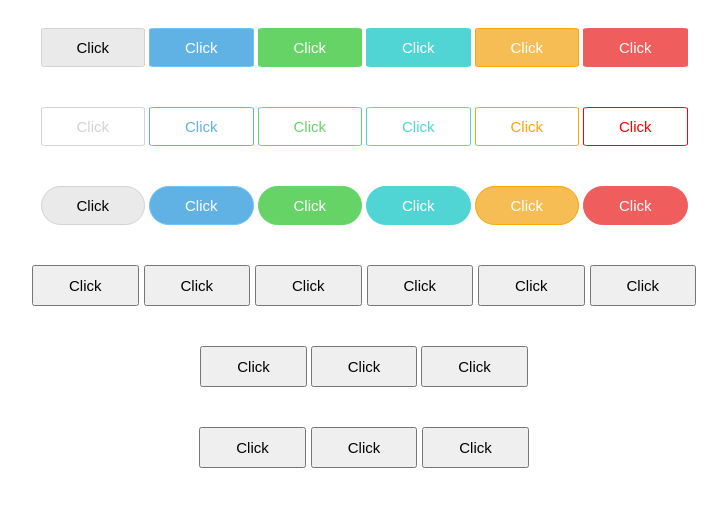
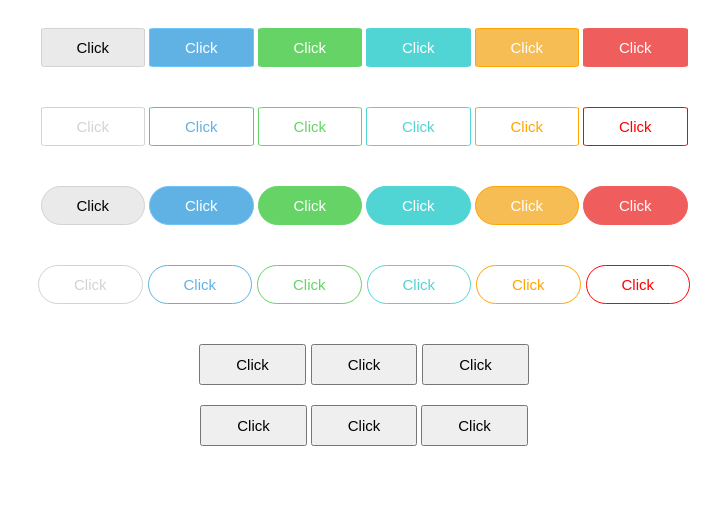
Before and after one commit to JackDev21/PreBootcamp_ISDICODERS, a website: page CSS/Tema_7_CSS/Ejercicio_01/Ejercicio_01.html in a window 1280 px wide. Shown: the whole page, without its empty margins (276-1003 px from the left). Drawn offline with Linux system fonts and the light colour scheme; files that its build step writes are made by us from their sources.

Commit message:
Botones fila 5

```diff
--- a/CSS/Tema_7_CSS/Ejercicio_01/Ejercicio_01.css
+++ b/CSS/Tema_7_CSS/Ejercicio_01/Ejercicio_01.css
@@ -152,13 +152,48 @@ button {
 }
 
 
-
+/* div container_cuatro con sus respectivos botones */
 
 .container_cuatro {
     padding: 20px 40px;
     font-size: 20px;
 }
 
+.boton4 {
+    border-radius: 3vb;
+    background: transparent;
+}
+
+#boton4_gris {
+    color: lightgray;
+    border: 1px solid lightgray;
+}
+
+#boton4_azul {
+    color: rgb(97, 178, 228);
+    border: 1px solid rgb(97, 178, 228);
+}
+
+#boton4_verde {
+    color: rgb(102, 211, 102);
+    border: 1px solid rgb(102, 211, 102);
+}
+
+#boton4_azul_claro {
+    color: rgb(81, 212, 212);
+    border: 1px solid rgb(81, 212, 212);
+}
+
+#boton4_naranja {
+    color: orange;
+    border: 1px solid orange;
+}
+
+#boton4_rojo {
+    color: red;
+    border: 1px solid red;
+}
+
 .container_cinco {
     padding: 20px 40px;
     font-size: 20px;
--- a/CSS/Tema_7_CSS/Ejercicio_01/Ejercicio_01.html
+++ b/CSS/Tema_7_CSS/Ejercicio_01/Ejercicio_01.html
@@ -35,24 +35,25 @@
         <button class="boton3" id="boton3_rojo" type="button">Click</button>
     </div>
     <div class="container_cuatro">
-        <button>Click</button>
-        <button>Click</button>
-        <button>Click</button>
-        <button>Click</button>
-        <button>Click</button>
-        <button>Click</button>
-    </div>
-    <div class="container_uno">
-        <button>Click</button>
-        <button>Click</button>
-        <button>Click</button>
+        <button class="boton4" type="button" id="boton4_gris">Click</button>
+        <button class="boton4" type="button" id="boton4_azul">Click</button>
+        <button class="boton4" type="button" id="boton4_verde">Click</button>
+        <button class="boton4" type="button" id="boton4_azul_claro">Click</button>
+        <button class="boton4" type="button" id="boton4_naranja">Click</button>
+        <button class="boton4" type="button" id="boton4_rojo">Click</button>
     </div>
     <div class="container_cinco">
-        <button>Click</button>
-        <button>Click</button>
-        <button>Click</button>
+        <button class="boton5" type="button" id="boton5_gris">Click</button>
+        <button class="boton5" type="button" id="boton5_azul">Click</button>
+        <button class="boton5" type="button" id="boton5_verde">Click</button>
+    </div>
+    <div class="container_seis">
+        <button class="boton6" type="button" id="boton6_azul_claro">Click</button>
+        <button class="boton6" type="button" id="boton6_naranja">Click</button>
+        <button class="boton6" type="button" id="boton6_rojo">Click</button>
     </div>
 
 </body>
 
+
 </html
```
